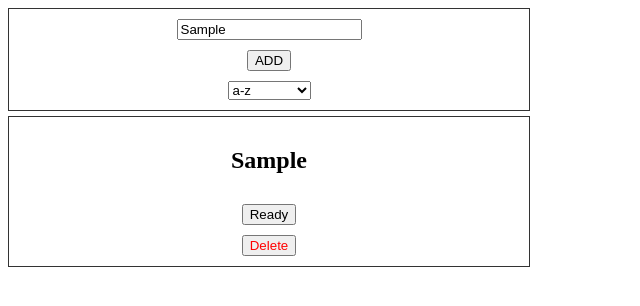
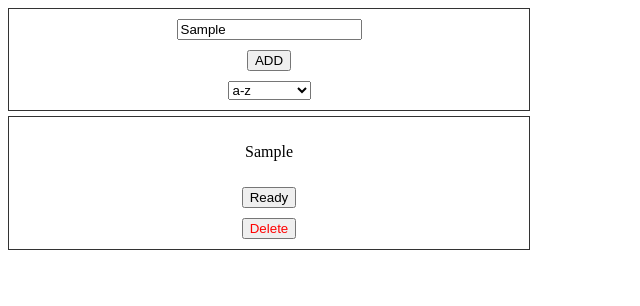
Before and after one commit to kubaglowik/TodoAPP, a Vue app in the folder todoapp/: page / in a window 1280 px wide. Both pictures are taken after typing "Sample" into the empty fields and a click on the button "ADD". Shown: the top 306 px of the page, without its empty margins (0-640 px from the left). Built offline with nearby package versions, Linux system fonts and the light colour scheme.

Commit message:
edit in AtomHeader

```diff
--- a/todoapp/src/components/Atoms/AtomHeader.vue
+++ b/todoapp/src/components/Atoms/AtomHeader.vue
@@ -1,5 +1,5 @@
 <template>
-<h2>{{text}}</h2>
+<p>{{text}}</p>
 </template>
 <script>
 export default {
```
